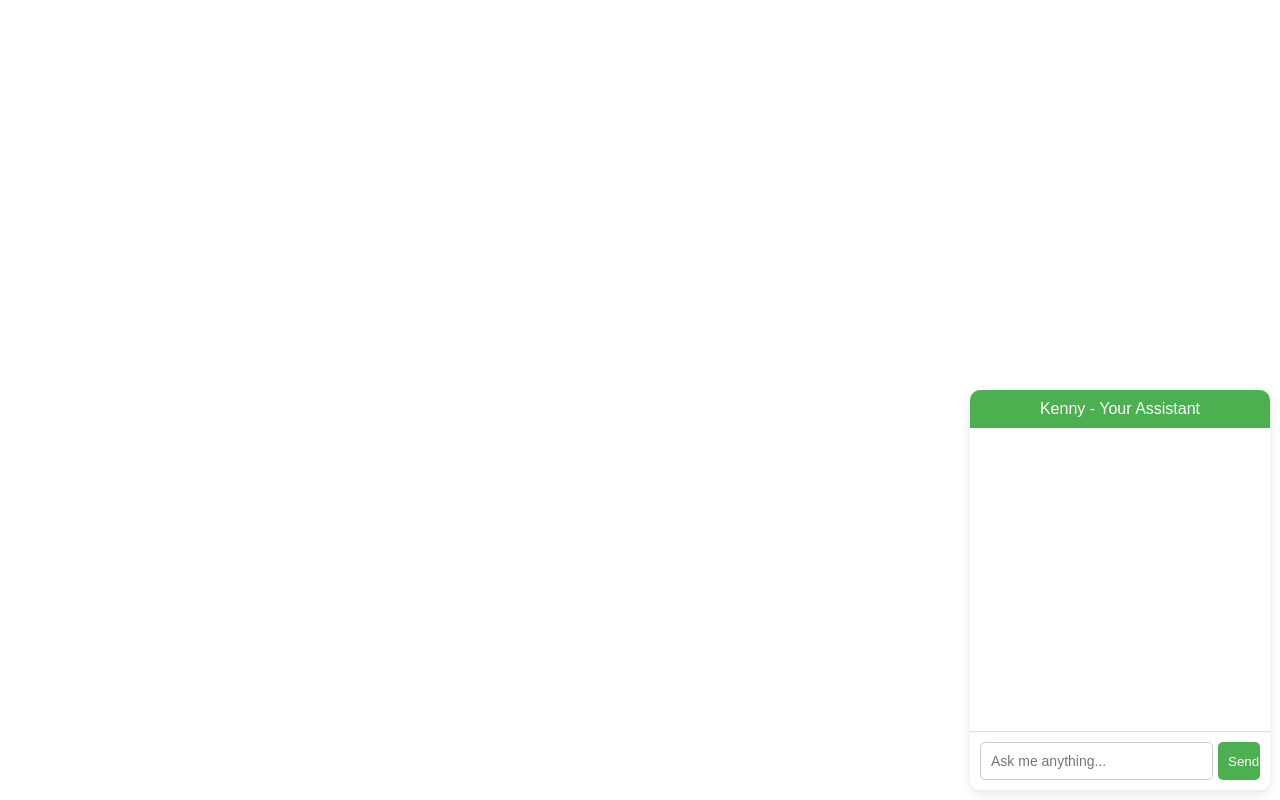
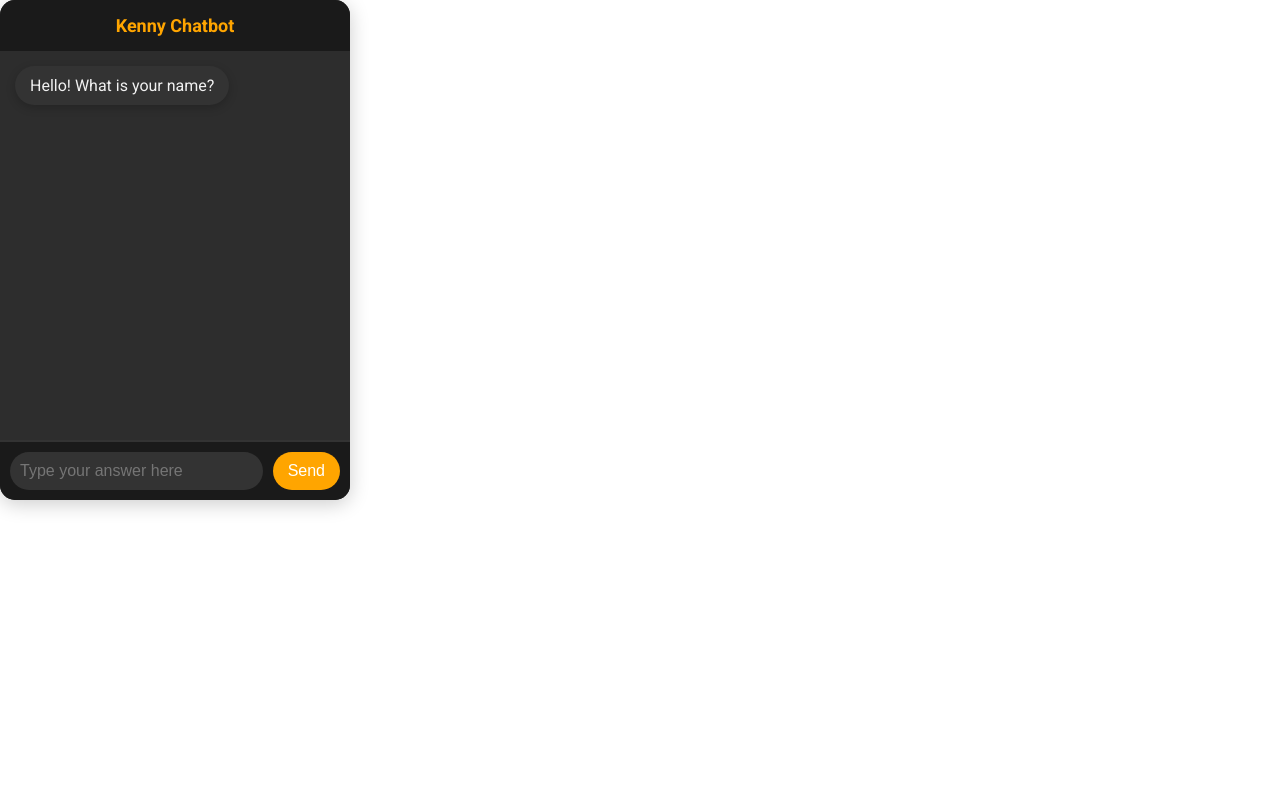
Before and after one commit to RotichKipkoech/Chatbot, a React (Create React App) app: page / in a window 1280 px wide. Built offline with nearby package versions, Linux system fonts and the light colour scheme.

Commit message:
Updated Frontend

```diff
--- a/package.json
+++ b/package.json
@@ -7,6 +7,7 @@
     "react": "^19.0.0",
     "react-dom": "^19.0.0",
     "react-scripts": "5.0.1",
+    "styled-components": "^6.1.14",
     "web-vitals": "^4.2.4"
   },
   "scripts": {
--- a/public/index.html
+++ b/public/index.html
@@ -15,6 +15,8 @@
       user's mobile device or desktop. See https://developers.google.com/web/fundamentals/web-app-manifest/
     -->
     <link rel="manifest" href="%PUBLIC_URL%/manifest.json" />
+    <link href="https://fonts.googleapis.com/css2?family=Roboto:wght@400;500;700&display=swap" rel="stylesheet">
+
     <!--
       Notice the use of %PUBLIC_URL% in the tags above.
       It will be replaced with the URL of the `public` folder during the build.
--- a/src/Chatbot.js
+++ b/src/Chatbot.js
@@ -1,75 +1,153 @@
 import React, { useState } from 'react';
-import './Chatbot.css';
+import styled from 'styled-components';
 
-function Chatbot() {
-  const [messages, setMessages] = useState([]);
-  const [userInput, setUserInput] = useState('');
+// Styled Components for UI
+const ChatWrapper = styled.div`
+  width: 350px;
+  height: 500px;
+  background-color: #2d2d2d;
+  color: white;
+  border-radius: 15px;
+  display: flex;
+  flex-direction: column;
+  overflow: hidden;
+  font-family: 'Roboto', sans-serif;
+  box-shadow: 0 4px 20px rgba(0, 0, 0, 0.2);
 
-  // Handle input change
-  const handleInputChange = (event) => {
-    setUserInput(event.target.value);
-  };
+  @media (max-width: 400px) {
+    width: 100%;
+    height: 90%;
+  }
+`;
 
-  // Send message to chatbot
+
+const ChatHeader = styled.div`
+  background-color: #1a1a1a;
+  padding: 15px;
+  text-align: center;
+  font-size: 18px;
+  font-weight: bold;
+  color: #ffa500;
+`;
+
+const ChatBody = styled.div`
+  flex: 1;
+  padding: 15px;
+  overflow-y: auto;
+  display: flex;
+  flex-direction: column;
+`;
+
+const ChatMessage = styled.div`
+  margin-bottom: 15px;
+  display: flex;
+  flex-direction: ${(props) => (props.sender === 'User' ? 'row-reverse' : 'row')};
+  align-items: center;
+`;
+
+const MessageBubble = styled.div`
+  background-color: ${(props) => (props.sender === 'User' ? '#ffa500' : '#333')};
+  color: ${(props) => (props.sender === 'User' ? '#fff' : '#f1f1f1')};
+  padding: 10px 15px;
+  border-radius: 20px;
+  max-width: 70%;
+  box-shadow: 0 3px 10px rgba(0, 0, 0, 0.2);
+`;
+
+const ChatInputWrapper = styled.div`
+  padding: 10px;
+  background-color: #1a1a1a;
+  display: flex;
+  align-items: center;
+  border-top: 2px solid #333;
+`;
+
+const TextInput = styled.input`
+  width: 80%;
+  padding: 10px;
+  border: none;
+  border-radius: 20px;
+  background-color: #333;
+  color: white;
+  font-size: 16px;
+  margin-right: 10px;
+  &:focus {
+    outline: none;
+    border: 2px solid #ffa500;
+  }
+`;
+
+const SendButton = styled.button`
+  padding: 10px 15px;
+  background-color: #ffa500;
+  border: none;
+  border-radius: 25px;
+  color: white;
+  font-size: 16px;
+  cursor: pointer;
+  transition: all 0.3s ease;
+  &:hover {
+    background-color: #ff7a00;
+  }
+  &:focus {
+    outline: none;
+  }
+`;
+
+const Chatbot = () => {
+  const [messages, setMessages] = useState([
+    { sender: 'Kenny', text: 'Hello! What is your name?' },
+  ]);
+  const [userMessage, setUserMessage] = useState('');
+  const [sessionId, setSessionId] = useState('');
+
   const handleSendMessage = async () => {
-    if (userInput.trim() !== '') {
-      // Add user message
-      setMessages((prevMessages) => [
-        ...prevMessages,
-        { text: userInput, sender: 'user' },
-      ]);
+    if (!userMessage.trim()) return;
 
-      // Get response from backend (Kenny)
-      const response = await fetchChatbotResponse(userInput);
-      setMessages((prevMessages) => [
-        ...prevMessages,
-        { text: response, sender: 'kenny' },
-      ]);
+    // Add user's message to the chat
+    setMessages([...messages, { sender: 'User', text: userMessage }]);
 
-      // Clear input field
-      setUserInput('');
-    }
-  };
-
-  // Fetch response from backend
-  const fetchChatbotResponse = async (userMessage) => {
+    // Send message to the backend and get a response
     const response = await fetch('http://localhost:5000/chat', {
       method: 'POST',
       headers: { 'Content-Type': 'application/json' },
-      body: JSON.stringify({ message: userMessage }),
+      body: JSON.stringify({ message: userMessage, sessionId: sessionId }),
     });
+
     const data = await response.json();
-    return data.reply;
+
+    // Display the response from Kenny
+    setMessages([...messages, { sender: 'User', text: userMessage }, { sender: 'Kenny', text: data.reply }]);
+
+    // Update the sessionId for next user input
+    setSessionId(data.sessionId);
+
+    // Clear the input field
+    setUserMessage('');
   };
 
   return (
-    <div className="chatbot-container">
-      <div className="chat-window">
-        <div className="header">
-          <span>Kenny - Your Assistant</span>
-        </div>
-        <div className="messages">
-          {messages.map((message, index) => (
-            <div
-              key={index}
-              className={`message ${message.sender === 'kenny' ? 'kenny' : 'user'}`}
-            >
-              {message.text}
-            </div>
-          ))}
-        </div>
-        <div className="input-area">
-          <input
-            type="text"
-            value={userInput}
-            onChange={handleInputChange}
-            placeholder="Ask me anything..."
-          />
-          <button onClick={handleSendMessage}>Send</button>
-        </div>
-      </div>
-    </div>
+    <ChatWrapper>
+      <ChatHeader>Kenny Chatbot</ChatHeader>
+      <ChatBody>
+        {messages.map((message, index) => (
+          <ChatMessage key={index} sender={message.sender}>
+            <MessageBubble sender={message.sender}>{message.text}</MessageBubble>
+          </ChatMessage>
+        ))}
+      </ChatBody>
+
+      <ChatInputWrapper>
+        <TextInput
+          type="text"
+          value={userMessage}
+          onChange={(e) => setUserMessage(e.target.value)}
+          placeholder="Type your answer here"
+        />
+        <SendButton onClick={handleSendMessage}>Send</SendButton>
+      </ChatInputWrapper>
+    </ChatWrapper>
   );
-}
+};
 
 export default Chatbot;
```
Also changed, not shown: 1 other file (tests, documents, lock files or other folders).
